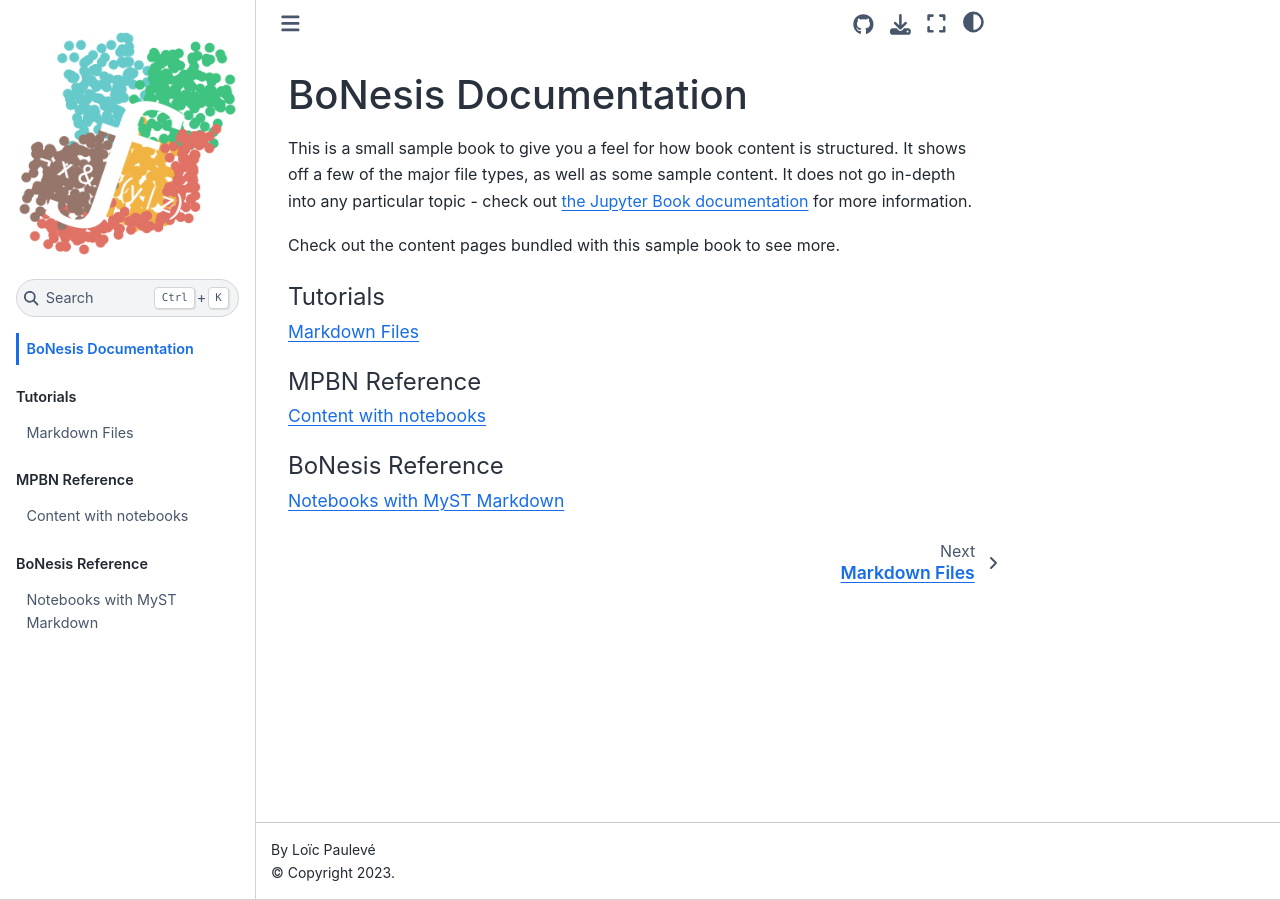
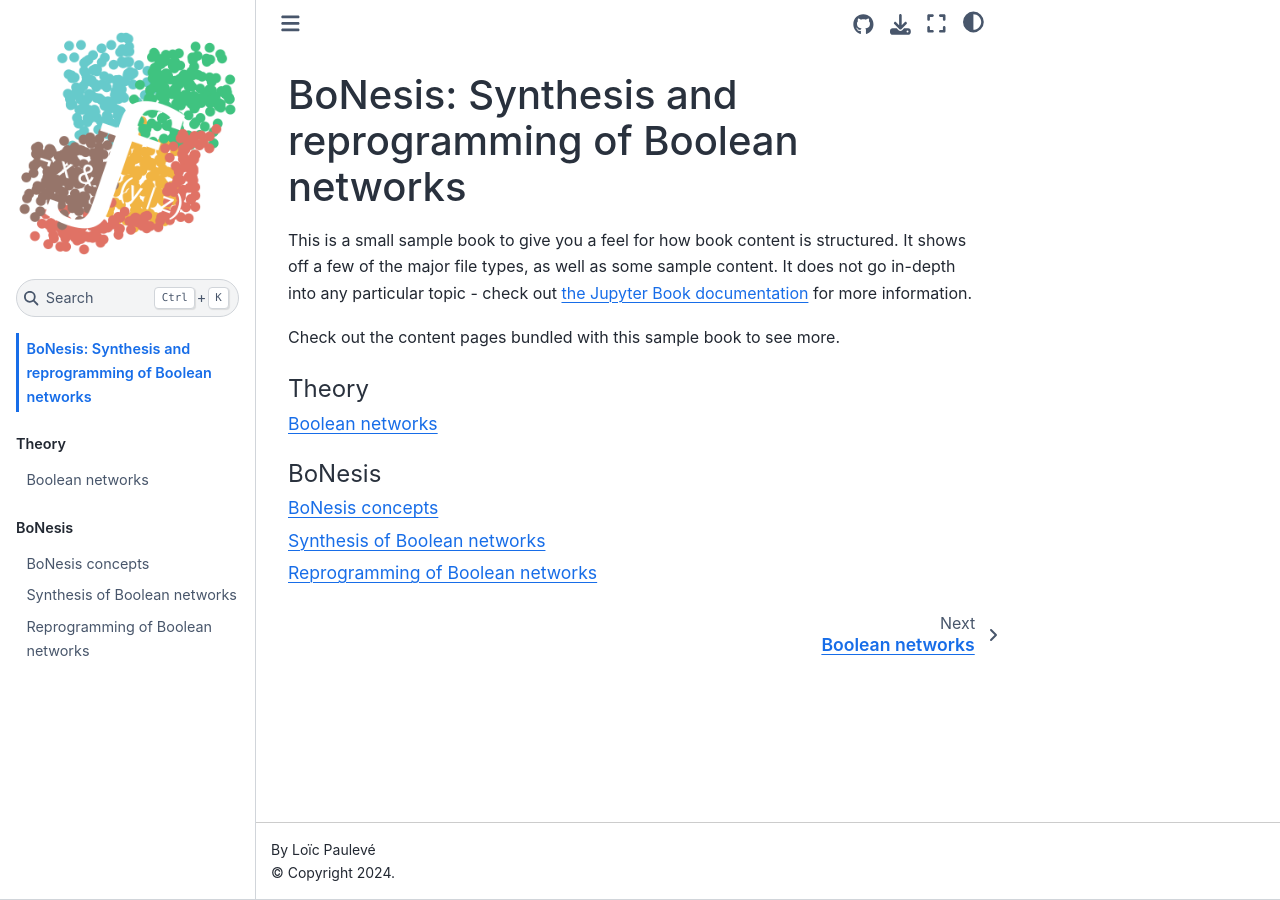
Before and after one commit to bnediction/bonesis, a Jupyter Book: the page built from intro.md, in a window 1280 px wide. Built offline with Jupyter Book 1.0.4 settings and Sphinx 7.4.7 and the Sphinx Book theme 1.1.4, drawn with Linux system fonts in a browser that asks for light colours.

Commit message:
start structure

```diff
--- a/_config.yml
+++ b/_config.yml
@@ -1,13 +1,8 @@
 # ref: https://jupyterbook.org/en/stable/customize/config.html
-title: BoNesis documentation
+title: "BoNesis: Synthesis and reprogramming of Boolean networks"
 author: Loïc Paulevé
-copyright: "2023"
+copyright: "2024"
 logo: logo.png
-
-# Define the name of the latex output file for PDF builds
-latex:
-  latex_documents:
-    targetname: bonesis-doc.tex
 
 # Add a bibtex file so that we can create citations
 bibtex_bibfiles:
@@ -24,3 +19,10 @@ repository:
 html:
   use_issues_button: true
   use_repository_button: true
+
+
+sphinx:
+  config:
+    language: en
+      #    html_additional_pages:
+      #test: custom.html
--- a/_toc.yml
+++ b/_toc.yml
@@ -1,15 +1,13 @@
 # Table of contents
 # Learn more at https://jupyterbook.org/customize/toc.html
-
 format: jb-book
 root: intro
 parts:
-- caption: Tutorials
+- caption: Theory
   chapters:
-  - file: markdown
-- caption: MPBN Reference
+  - file: theory/boolean-networks.md
+- caption: BoNesis
   chapters:
-  - file: notebooks
-- caption: BoNesis Reference
-  chapters:
-  - file: markdown-notebooks
+  - file: bonesis-doc/intro.md
+  - file: bonesis-doc/synthesis.md
+  - file: bonesis-doc/reprogramming.md
--- /dev/null
+++ b/bonesis-doc/intro.md
@@ -0,0 +1,3 @@
+# BoNesis concepts
+
+...
--- /dev/null
+++ b/bonesis-doc/reprogramming.md
@@ -0,0 +1,3 @@
+# Reprogramming of Boolean networks
+
+...
--- /dev/null
+++ b/bonesis-doc/synthesis.md
@@ -0,0 +1,3 @@
+# Synthesis of Boolean networks
+
+..
--- a/intro.md
+++ b/intro.md
@@ -1,4 +1,4 @@
-# BoNesis Documentation
+# BoNesis: Synthesis and reprogramming of Boolean networks
 
 This is a small sample book to give you a feel for how book content is
 structured.
--- /dev/null
+++ b/theory/boolean-networks.md
@@ -0,0 +1 @@
+# Boolean networks
```
Also changed, not shown: 1 other file.
